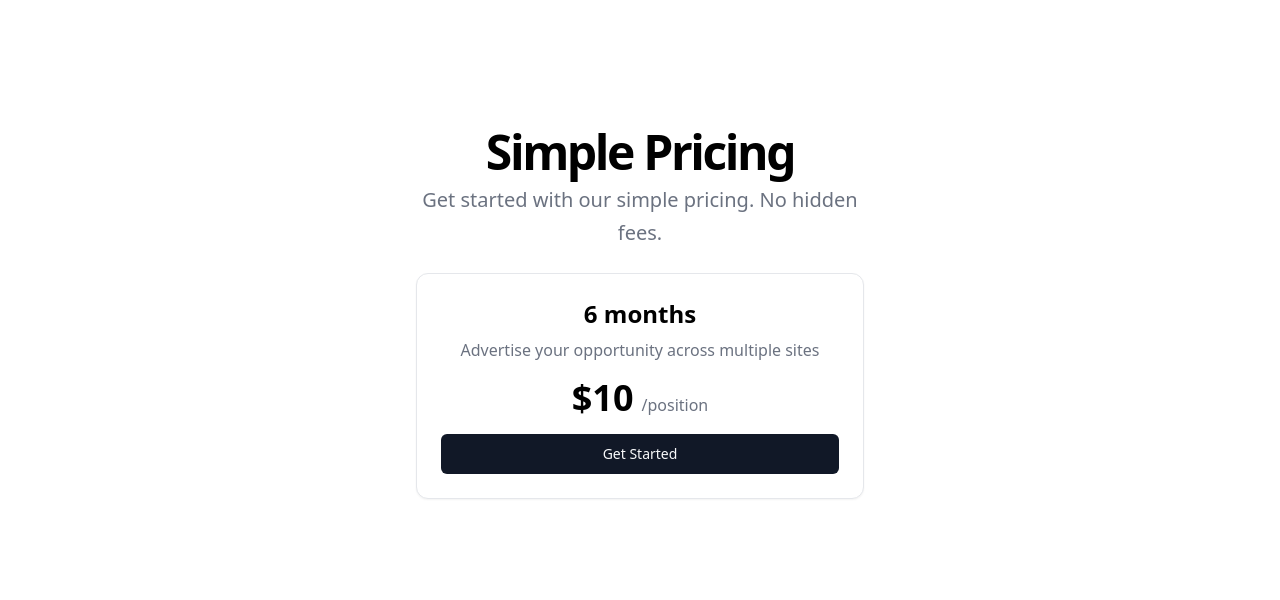
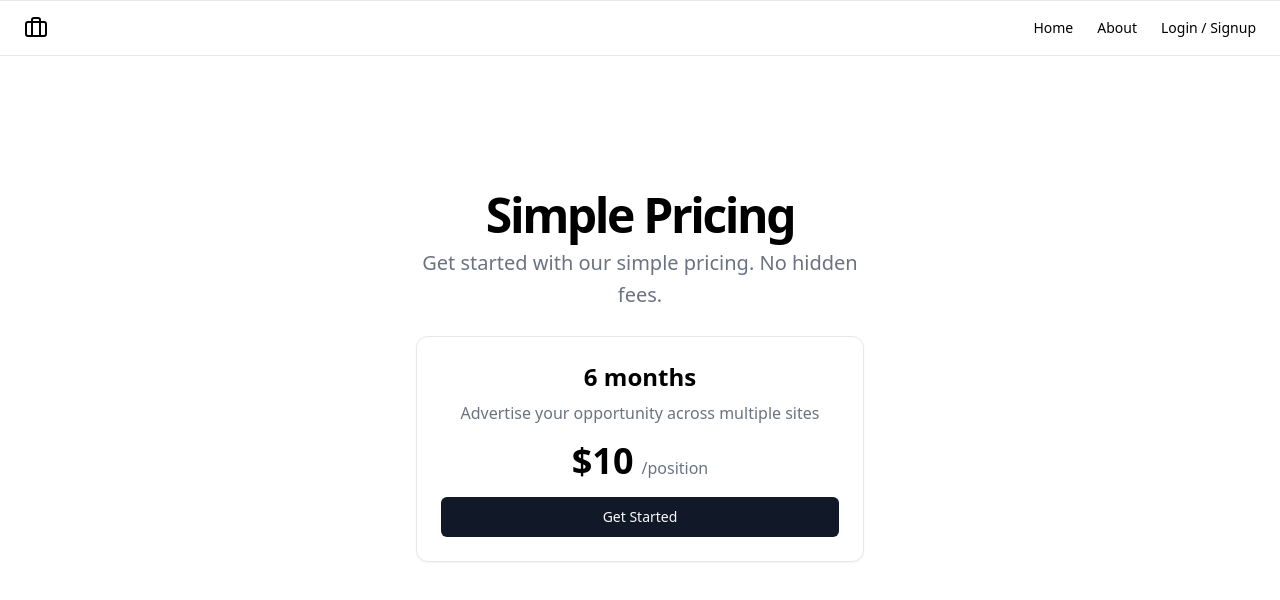
Before and after one commit to Vero-Ventures/job-bank, a Next.js app: page /pricing in a window 1280 px wide. Shown: the top 600 px of the page. Built offline with nearby package versions, Linux system fonts and the light colour scheme.

Commit message:
Add navbar and center ad

```diff
--- a/src/app/pricing/page.js
+++ b/src/app/pricing/page.js
@@ -4,10 +4,19 @@
  * Documentation: https://v0.dev/docs#integrating-generated-code-into-your-nextjs-app
  */
 import { Button } from '@/components/ui/button';
+import Navbar from '@/components/ui/navbar';
 
 export default function Component() {
+  const links = [
+    { text: 'Home', url: '/' },
+    { text: 'About', url: '/about' },
+    { text: 'Login / Signup', url: '/api/auth/login' },
+  ];
+
   return (
-    <section className="w-full py-12 md:py-24 lg:py-32">
+    <section className="w-full h-dvh">
+      <Navbar links={links} />
+      <div className="flex items-center h-4/5">
         <div className="container px-4 md:px-6">
           <div className="mx-auto max-w-md space-y-6 text-center">
             <div className="space-y-2">
@@ -35,6 +44,7 @@ export default function Component() {
             </div>
           </div>
         </div>
+      </div>
     </section>
   );
 }
```
Lines whose indentation alone changed are shown as unchanged.
